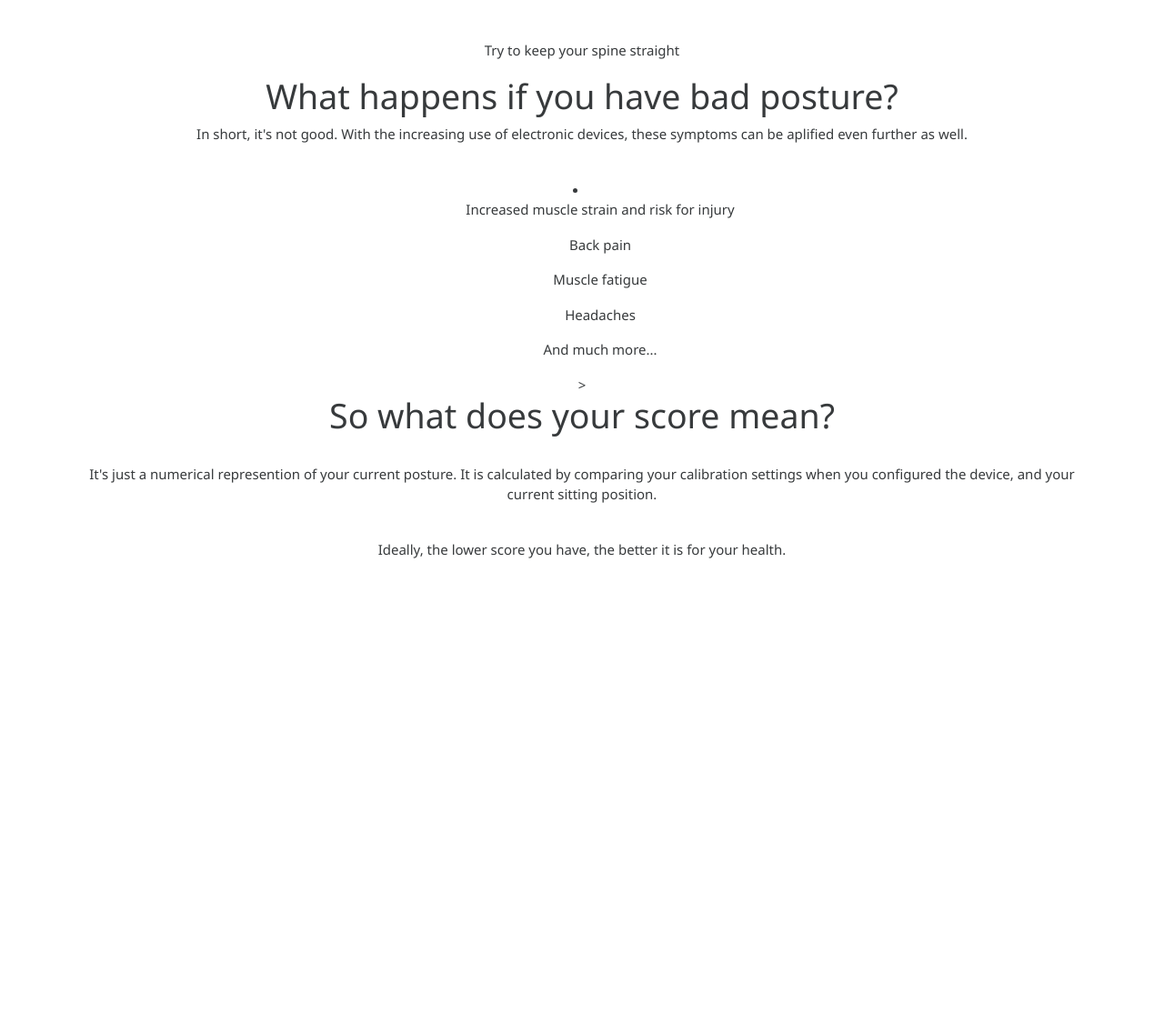
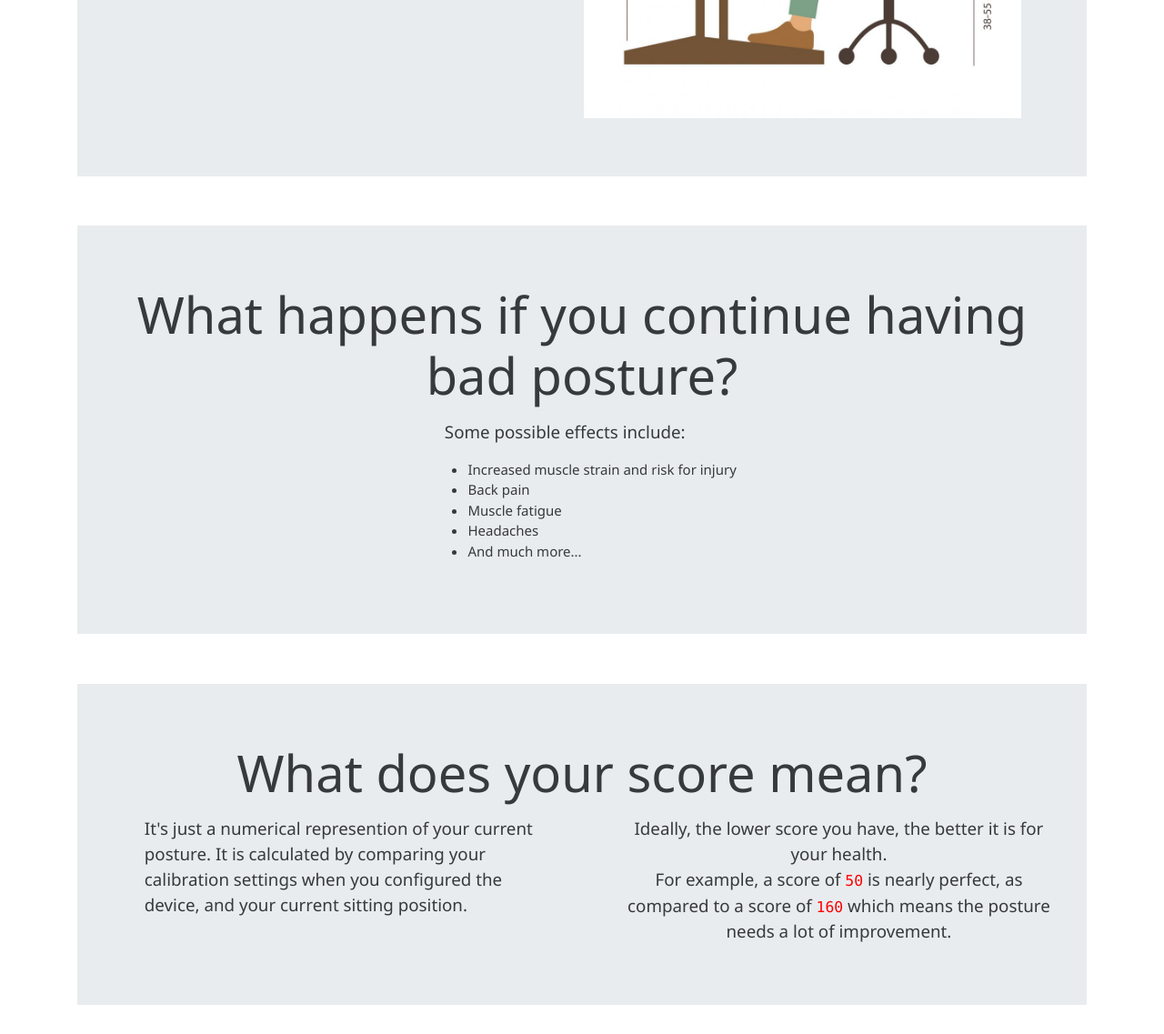
Before and after one commit to dwang/hackphs-2019, a Flask app: page /info in a window 1280 px wide. Shown: the part 615-1752 px from the top of the page at 91% size. Before the commit the page ends 1229 px from the top, so only its background shows below. Run offline with Flask 2, Linux system fonts and the light colour scheme; some libraries are stand-ins or nearby versions.

Commit message:
feat: info page about posture

```diff
--- a/app/templates/index.html
+++ b/app/templates/index.html
@@ -34,7 +34,7 @@
         <br>
         <br>
 
-        <div class="jumbotron jumbotron-fluid">
+        <div class="jumbotron jumbotron-fluid" >
             <div class="container">
                 <h3 class="display-3" style="color: #cdaa54"><i>Postulating Posture</i></h3>
                 <p class="lead">Our mission is to help improve your health and reduce implications of one's incorrect
--- a/app/templates/info.html
+++ b/app/templates/info.html
@@ -6,27 +6,85 @@
 </head>
 
 <body>
-    <div class="container text-center">
-        <h1>What is good posture?</h1>
-        <br>
-        <p>This is the ideal posture position. You may not like it, but this is peak posture.</p>
-        <img src="/static/posture.jpg" width="500px" height="500px"/>
+    <div class="container center text-center">
+        <nav class="navbar navbar-expand-lg navbar-light bg-light">
+            <a class="navbar-brand">Postulating Posture</a>
+            <button class="navbar-toggler" type="button" data-toggle="collapse" data-target="#navbarSupportedContent"
+                aria-controls="navbarSupportedContent" aria-expanded="false" aria-label="Toggle navigation">
+                <span class="navbar-toggler-icon"></span>
+            </button>
+
+            <div class="collapse navbar-collapse" id="navbarSupportedContent">
+                <ul class="navbar-nav mr-auto">
+                    <li class="nav-item active">
+                        <a class="nav-link" href="/">Home <span class="sr-only">(current)</span></a>
+                    </li>
+                    <li class="nav-item">
+                        <a class="nav-link" href="/info">Info</a>
+                    </li>
+                </ul>
+
+                <!-- google oauth here if time-->
+                <!-- <form class="form-inline my-2 my-lg-0">
+                                <button class="btn btn-outline-success my-2 my-sm-0" type="submit">Search</button>
+                              </form> -->
+            </div>
+        </nav>
+
         <br>
         <br>
+
+        <div class="jumbotron">
+            <h1 class="display-4" style="padding-bottom: 6px">What defines a good posture?</h1>
+            <p class="lead" style="display: inline-block; vertical-align: top; width: 46%; padding-right: 2em">This is
+                the ideal posture position. You may not like it, but this is peak, perfect posture. At
+                first, you may feel sore; however, this is healthier for your body.</p>
+            <img src="/static/posture.jpg" width="500px" height="500px"
+                style="display: inline-block; width: 46%; @media (max-width: 620px) {width: 100%;}" />
+
+        </div>
+
+        <!-- <h1>What is good posture?</h1>
+            <br>
+            <p>This is the ideal posture position. You may not like it, but this is peak posture.</p>
+            <img src="/static/posture.jpg" width="500px" height="500px" />
+            <br>
+            <br>
+            <br>
+            <p>Try to keep your spine straight</p>
+            <h1>What happens if you have bad posture?</h1>
+            <p>In short, it's not good. With the increasing use of electronic devices, these symptoms can be aplified even
+                further as well.</p> -->
         <br>
-        <p>Try to keep your spine straight</p>
-        <h1>What happens if you have bad posture?</h1>
-        <p>In short, it's not good. With the increasing use of electronic devices, these symptoms can be aplified even further as well.</p>
+
+        <div class="jumbotron">
+            <h1 class="display-4" style="padding-bottom: 6px">What happens if you continue having bad posture?</h1>
+            <p class="lead" style="display: inline-block; vertical-align: top; width: 46%; padding-right: 2em">Some
+                possible effects include:</p>
+            <ul style="text-align: left; padding-left: 38%">
+                <li>Increased muscle strain and risk for injury</li>
+                <li>Back pain</li>
+                <li>Muscle fatigue</li>
+                <li>Headaches</li>
+                <li>And much more...</li>
+            </ul>
+
+        </div>
+
         <br>
-        <li class = "text-center"><ul>Increased muscle strain and risk for injury</ul><ul>Back pain</ul><ul>Muscle fatigue</ul><ul>Headaches</ul><ul>And much more...</ul></li>>
-    </div>
-    <div class="container text-center">
-            <h1>So what does your score mean?</h1>
-            <br>
-            <p>It's just a numerical represention of your current posture. It is calculated by comparing your calibration settings when you configured the device, and your current sitting position.</p>
-            <br>
-            <p>Ideally, the lower score you have, the better it is for your health.</p>
+        <div class="jumbotron">
+                <h1 class="display-4" style="padding-bottom: 6px">What does your score mean?</h1>
+                <p class="lead" style="display: inline-block; vertical-align: top; width: 46%; padding-right: 2em; text-align: left">It's just
+                        a numerical represention of your current posture. It is calculated by comparing your calibration
+                        settings when you configured the device, and your current sitting position.
+                <p class="lead" style="display: inline-block; width: 46%; float: right">Ideally, the lower score you have, the better it is for your health.
+                    <br>
+                For example, a score of <code style="color: red">50</code> is nearly perfect, as compared to a score of <code style="color: red">160</code> which means the posture needs a lot of improvement.
+
+                    </p>
+                    </p>
+            </div>
+
     </div>
 
-
 </body>
```
Also changed, not shown: app/static/posture.jpg (renamed from app/static/SUPERIOR POSTURE.jpg).
